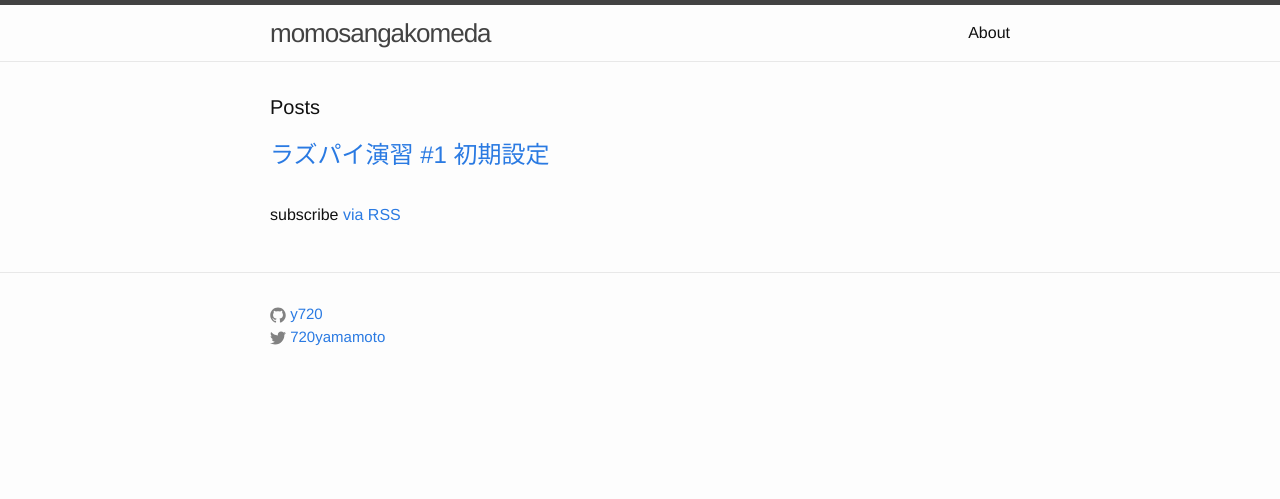
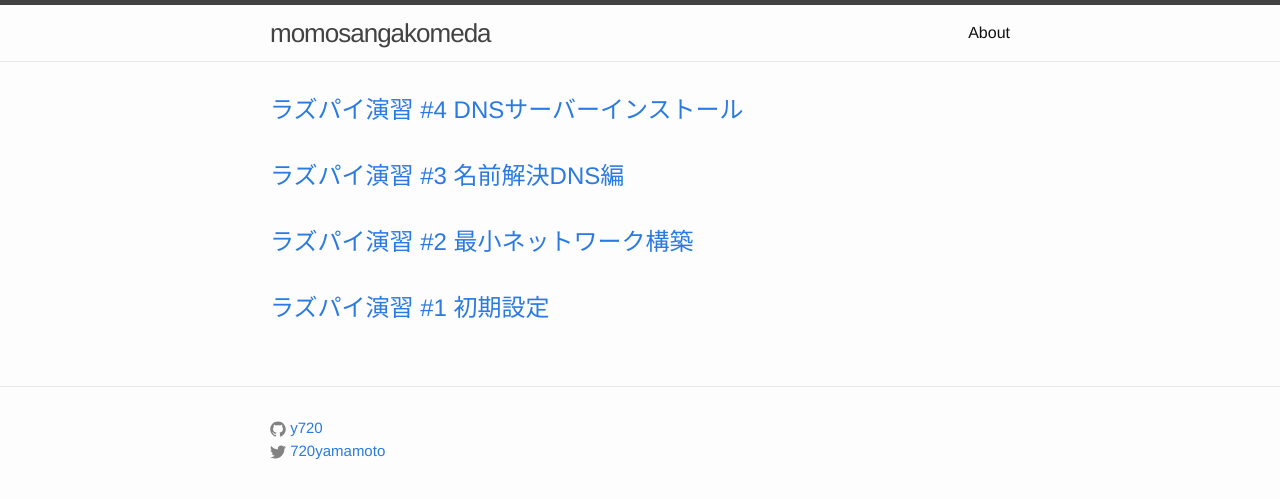
Before and after one commit to y720/y720.github.io, a Jekyll site: the page built from index.html, in a window 1280 px wide. Shown: the top 499 px of the page. Built offline with Jekyll 4.4.1, drawn with Linux system fonts in a browser that asks for light colours.

Commit message:
add posts

```diff
--- a/index.html
+++ b/index.html
@@ -3,17 +3,10 @@ layout: default
 ---
 
 <div class="home">
-
-  <h1 class="page-heading">Posts</h1>
-
   <ul class="post-list">
-      <li>
-        <h2>
-          <a class="post-link" href="http://y720jp.hatenablog.com/entry/2016/04/06/074235">ラズパイ演習 #1 初期設定</a>
-        </h2>
-      </li>
+    <li><a class="post-link"  href="http://y720jp.hatenablog.com/entry/2016/04/27/081858">ラズパイ演習 #4 DNSサーバーインストール</a></li>
+    <li><a class="post-link"  href="http://y720jp.hatenablog.com/entry/2016/04/20/000000">ラズパイ演習 #3 名前解決DNS編</a></li>
+    <li><a class="post-link"  href="http://y720jp.hatenablog.com/entry/2016/04/13/165458">ラズパイ演習 #2 最小ネットワーク構築</a></li>
+    <li><a class="post-link"  href="http://y720jp.hatenablog.com/entry/2016/04/06/074235">ラズパイ演習 #1 初期設定</a></li>
   </ul>
-
-  <p class="rss-subscribe">subscribe <a href="{{ "/feed.xml" | prepend: site.baseurl }}">via RSS</a></p>
-
 </div>
```
